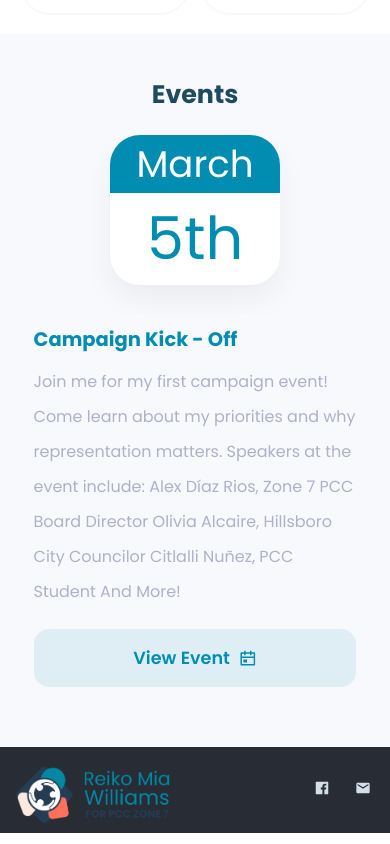
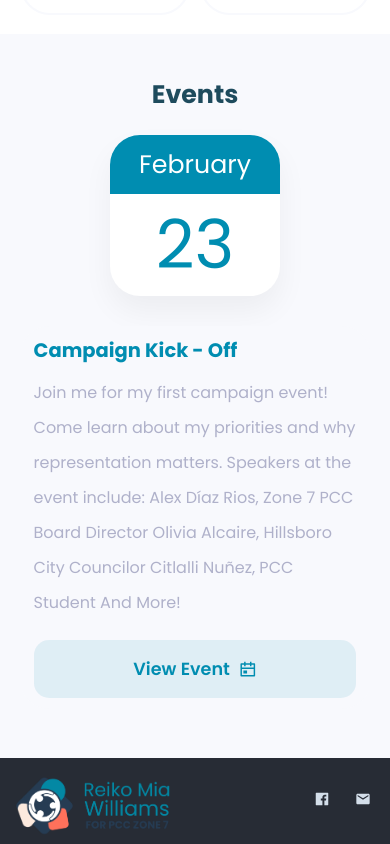
Before and after one commit to bmediax/reikoforpcc, a React (Create React App) app: page / in a window 390 px wide. Shown: the part 3511-4355 px from the top of the page. Built offline with nearby package versions, Linux system fonts and the light colour scheme.

Commit message:
Responsive Fix

```diff
--- a/src/pages/Homepage/EventsSection.jsx
+++ b/src/pages/Homepage/EventsSection.jsx
@@ -18,8 +18,8 @@ const EventsSection = () => {
                             <a target="_blank" rel="noreferrer" href={event.link} className="btn blue-btn">View Event <RiCalendarEventLine  className="btn-icon" /></a>
                         </span>
                         <span className="event-date">
-                            <span className="event-date_month">March</span>
-                            <span className="event-date_day">5th</span>
+                            <span className="event-date_month">February</span>
+                            <span className="event-date_day">23</span>
                         </span>
                         {/* <span className="event-img" style={{background: `url('${event.img}')`}} /> */}
                     </span>
--- a/src/pages/Homepage/Homepage.scss
+++ b/src/pages/Homepage/Homepage.scss
@@ -150,7 +150,7 @@
 
             .event-date_month {
                 flex:1.2;
-                font-size:4.4vmax;
+                font-size:3vmax;
                 background:variables.getColor(blue-btnTXT);
                 border-radius:variables.$border-radius-medium variables.$border-radius-medium 0px 0px;
                 color:variables.getColor(lightBase);
@@ -161,7 +161,7 @@
 
             .event-date_day {
                 flex:1.5;
-                font-size:7vmax;
+                font-size:8vmax;
                 display: flex;
                 justify-content: center;
                 align-items: center;
--- a/src/styles/_responsive.scss
+++ b/src/styles/_responsive.scss
@@ -142,6 +142,7 @@
             margin-top:variables.$objectSpace_small;
             margin-right:0 !important;
             box-shadow:none !important;
+            padding: 0 4% 3% 4%;
             background:variables.getColor(darkBase) !important;
         }
 
@@ -152,6 +153,10 @@
         .event-date {
             width:170px !important;
             margin:auto;
+
+            .event-date_month {
+                padding:10px 0px;
+            }
         }
     }
 }
```
